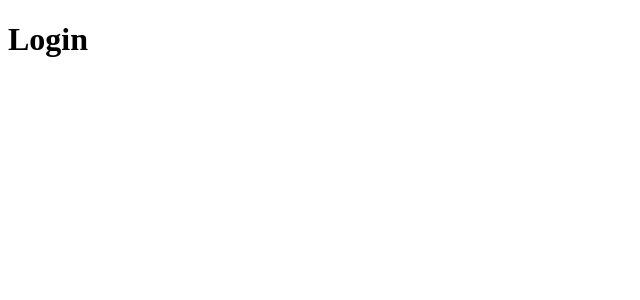
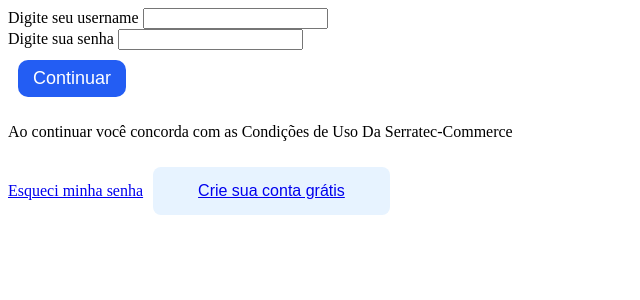
Before and after one commit to serratec-ecommerce/serratec-ecommerce, a React (Create React App) app: page /login in a window 1280 px wide. Shown: the top 300 px of the page, without its empty margins (0-640 px from the left). Built offline with nearby package versions, Linux system fonts and the light colour scheme.

Commit message:
Criando as pag login e cadastro e cep

```diff
--- a/package.json
+++ b/package.json
@@ -6,10 +6,12 @@
     "@testing-library/jest-dom": "^5.11.4",
     "@testing-library/react": "^11.1.0",
     "@testing-library/user-event": "^12.1.10",
+    "axios": "^0.21.1",
     "react": "^17.0.2",
     "react-dom": "^17.0.2",
     "react-router-dom": "^5.2.0",
     "react-scripts": "4.0.3",
+    "styled-components": "^5.3.0",
     "web-vitals": "^1.0.1"
   },
   "scripts": {
--- a/src/pages/cadastro/index.js
+++ b/src/pages/cadastro/index.js
@@ -1,7 +1,112 @@
-import React from 'react';
+import React,{useState} from 'react';
+import{Botao} from '../../styles/buttons-styles';
+import { Link } from "react-router-dom";
+import http from '../../service/Api';
+import apiViaCep from '../../service/ViaCepApi';
 
-const Cadastro = () => (
-    <h1>Cadastro</h1>
-)
+const Cadastro = () => {
+
+    const [email,setEmail] = useState("")
+    const [senha,setSenha] = useState("")
+    const [celular,setCelular] = useState("")
+    const [cep,setCep] = useState("")
+    const [rua,setRua] = useState("")
+    const [numero,setNumero] = useState("")
+    const [bairro,setBairro] = useState("")
+    const [cidade,setCidade] = useState("")
+    const [complemento,setComplemento] = useState("")
+
+
+    const obterCep = (e) =>{
+        if(!e.target.value){
+            return
+        }
+        apiViaCep.get(`${e.target.value}/json`)
+        .then(response =>{
+            if(!response.data.erro){
+                setRua(response.data.logradouro)
+                setBairro(response.data.bairro)
+                setCidade(response.data.localidade)
+            }
+        })
+        .catch(erro =>{
+            console.log("Erro")
+        })
+    }
+
+    const realizarCadastro=(e) =>{
+        e.preventDefault()
+        const usuario ={
+            email:email,
+            senha:senha,
+            celular:celular,
+            cep:cep,
+            rua:rua,
+            numero:numero,
+            bairro:bairro,
+            cidade:cidade,
+            complemento:complemento
+        }
+        http.post('/cadastro',usuario)
+        .then(response=>(response.data))
+
+        setEmail('')
+        setSenha('')
+        setCelular('')
+        setCep('')
+        setRua('')
+        setNumero('')
+        setBairro('')
+        setCidade('')
+        setComplemento('')
+    }
+
+    return(
+        <div>
+        <form onSubmit={realizarCadastro}>
+            <div>
+                <label htmlFor="email"> E-mail </label>
+                <input itemID="email" type="text" value={email} onChange={(e)=>setEmail(e.target.value)} />
+            </div>
+            <div>
+                <label htmlFor="senha"> Senha </label>
+                <input itemID="senha" type="password" value={senha} onChange={(e)=>setSenha(e.target.value)} />
+            </div>
+            <div>
+                <label htmlFor="celular"> Celular </label>
+                <input itemID="celular" type="number" value={celular} onChange={(e)=>setCelular(e.target.value)} />
+            </div>
+            <div>
+                <label htmlFor="cep"> Cep </label>
+                <input itemID="cep" type="text" onBlur={obterCep} value={cep} onChange={(e)=>setCep(e.target.value)} />
+            </div>
+            <div>
+                <label htmlFor="rua"> Rua </label>
+                <input itemID="rua" type="text" value={rua} onChange={(e)=>setRua(e.target.value)} />
+            </div>
+            <div>
+                <label htmlFor="numero"> Numero </label>
+                <input itemID="numero" type="text" value={numero} onChange={(e)=>setNumero(e.target.value)} />
+            </div>
+            <div>
+                <label htmlFor="bairro"> Bairro </label>
+                <input itemID="bairro" type="text" value={bairro} onChange={(e)=>setBairro(e.target.value)} />
+            </div>
+            <div>
+                <label htmlFor="cidade"> Cidade </label>
+                <input itemID="cidade" type="text" value={cidade} onChange={(e)=>setCidade(e.target.value)} />
+            </div>
+            <div>
+                <label htmlFor="complemento"> Referência </label>
+                <input itemID="complemento" type="text" value={complemento} onChange={(e)=>setComplemento(e.target.value)} />
+            </div>
+            <div>
+                <Botao>Cadastrar</Botao>
+                <Botao> <Link to ={"/login"}> Voltar</Link></Botao>
+            </div>
+        </form>
+    </div>
+    );
+}
 
 export default Cadastro;
--- a/src/pages/login/index.js
+++ b/src/pages/login/index.js
@@ -1,7 +1,64 @@
-import React from 'react';
+import React, { useState } from 'react';
+import http from '../../service/Api';
+import{Botao, BotaoSecundario} from '../../styles/buttons-styles';
+import { Link } from "react-router-dom";
 
-const Login = () => (
-    <h1>Login</h1>
-)
+const Login = () => {
+
+    const [username, setUsername] = useState('')
+    const [senha, setSenha] = useState('')
+
+    const handleUsername = (e) => {
+        setUsername(e.target.value);
+    }
+    const handleSenha = (e) => {
+        setSenha(e.target.value);
+    }
+
+    const realizarLogin = (e) => {
+        e.preventDefault()
+        const usuario = {
+            username: username,
+            senha: senha
+        }
+        http.post('/login', usuario)
+            .then(response => {
+                localStorage.setItem('token', response.data.access_token)
+                console.log(localStorage.getItem('token'))
+            })
+            .catch(erro => {
+                console.log('Algo deu errado')
+                console.log(erro);
+            })
+
+            setUsername('')
+            setSenha('')
+
+    }
+
+    return (
+        <div>
+            <form onSubmit={realizarLogin}>
+                <div>
+                    <label htmlFor="username"> Digite seu username </label>
+                    <input itemID="username" type="text" value={username} onChange={handleUsername} />
+                </div>
+                <div>
+                    <label htmlFor="senha"> Digite sua senha </label>
+                    <input itemID="senha" type="password" value={senha} onChange={handleSenha} />
+                </div>
+                <div>
+                    <Botao> Continuar </Botao>
+                    <p> Ao continuar você concorda com as Condições de Uso Da Serratec-Commerce</p>
+                </div>
+                <div>
+                    <Link to ={"/cadastro"}> Esqueci minha senha</Link>
+                    <BotaoSecundario> <Link to ={"/cadastro"}> Crie sua conta grátis</Link></BotaoSecundario>
+                </div>
+
+            </form>
+        </div>
+    );
+}
 
 export default Login;
--- /dev/null
+++ b/src/service/Api.js
@@ -0,0 +1,20 @@
+import axios from "axios";
+
+const http=axios.create({
+    baseURL: 'https://serratec-ecomerce.herokuapp.com/'
+})
+
+http.interceptors.request.use(
+    (config)=> {
+        const token = localStorage.getItem('token')
+        if(token){
+        config.headers.Authorization =` Bearer ${token}`
+    }
+    return config
+},
+    (error) =>{
+        return Promise.reject(error)
+    },
+)
+
+export default http;
--- /dev/null
+++ b/src/service/ViaCepApi.js
@@ -0,0 +1,5 @@
+import axios from 'axios'
+
+const apiViaCep =  axios.create({baseURL:`http://viacep.com.br/ws`})
+
+export default apiViaCep;
--- /dev/null
+++ b/src/styles/buttons-styles.js
@@ -0,0 +1,51 @@
+import styled from 'styled-components';
+
+export const Botao = styled.button `
+    border-radius: 10px;
+    border: none;
+    margin:10px;
+    padding:8px 15px;
+    font-size: 18px;
+    font-weight: 450;
+    cursor: pointer;
+    background-color: #235DF3;
+    color:#fff;
+    transition: 0.4s;
+
+    &:hover{
+        background-color: rgb(16,52,145);
+
+    }
+
+`;
+
+export const BotaoSecundario = styled.button`
+    border-radius: 8px;
+    border: none;
+    margin:10px;
+    padding:15px 45px;
+    font-weight: 450;
+    font-size: 16px;
+    cursor: pointer;
+    background-color: #E7F3FF;
+    color: #1543B7;
+`;
+
+export const Button =styled.button`
+    font-size: 16px;
+    margin:10px;
+    padding:5px 10px;
+    border:2px solid crimson;
+    border-radius:3px;
+    color:crimson;
+    cursor: pointer;
+
+    color: ${props => props.primary ? "#fff" : "crimson"};
+    background-color:${props => props.primary ? "crimson" : "#fff"};
+
+    // ou só :hover sem o &
+    &:hover{
+        color: ${props => props.primary ? "#fff" : "#FF2E58"};
+        background-color:${props => props.primary ? "#FF2E58" : "#fff"};
+    }
+`;
```
Also changed, not shown: 1 other file (tests, documents, lock files or other folders).
